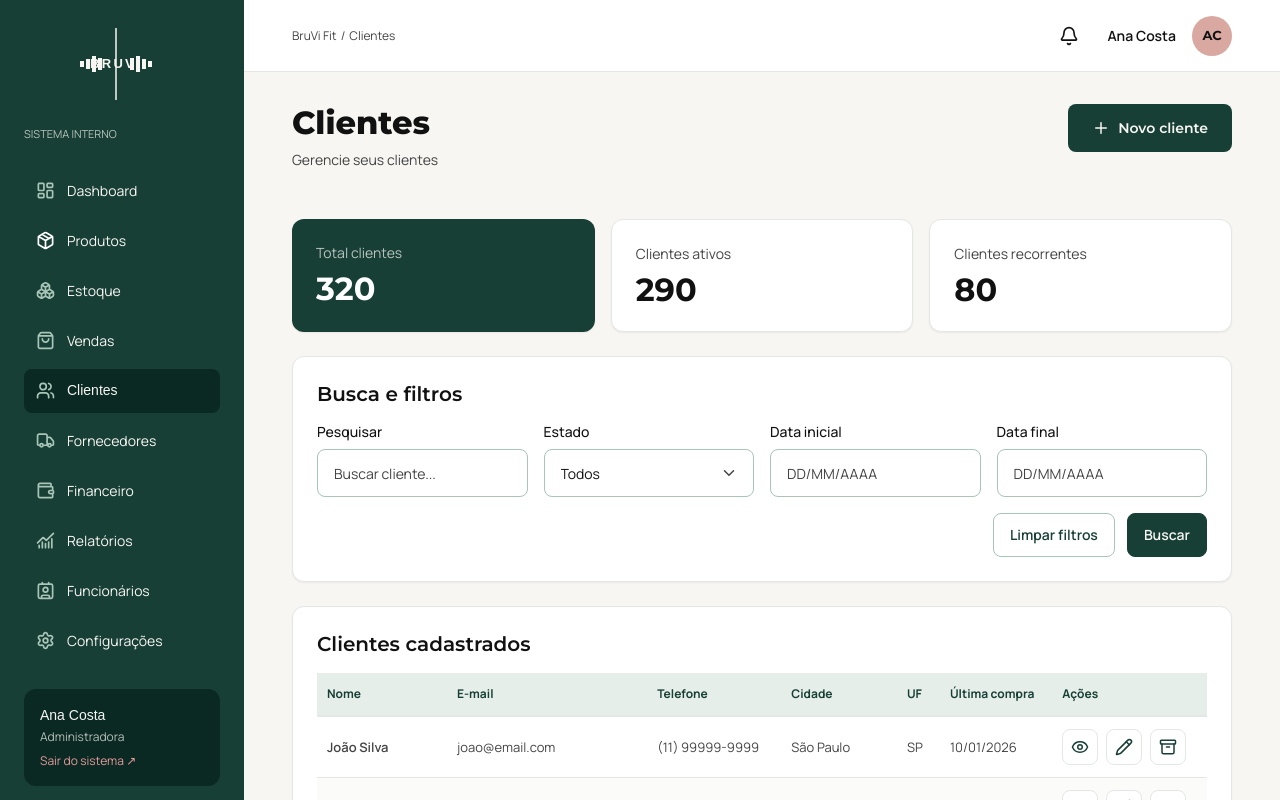
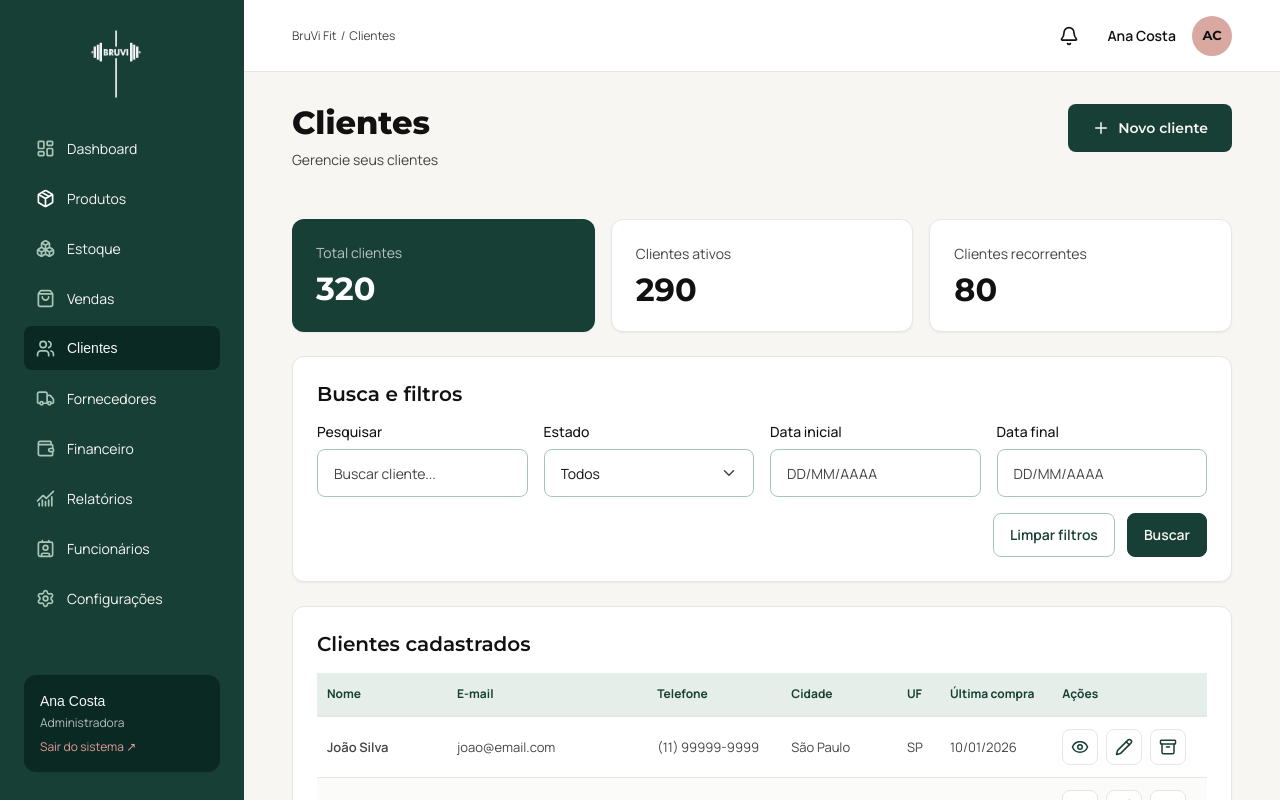
Before and after one commit to Cesar409-dot/Bruvifit, a React (Vite) app in the folder frontend/bruvifit_web/: page /acesso in a window 1280 px wide. Both pictures are taken after typing "name@example.com", "Sample123" into the empty fields and a click on the button "Entrar". Shown: the top 800 px of the page. Built offline with nearby package versions, Linux system fonts and the light colour scheme.

Commit message:
ajuste(identidade): padroniza logo no acesso e na navegação
Atualiza a logo utilizada no Sidebar e na tela de acesso.

Ajusta o tratamento visual da logo para manter contraste adequado nos fundos escuros da aplicação.

```diff
--- a/frontend/bruvifit_web/src/components/layout/Sidebar.jsx
+++ b/frontend/bruvifit_web/src/components/layout/Sidebar.jsx
@@ -1,44 +1,55 @@
-import { NavLink } from 'react-router-dom';
-import styles from './Sidebar.module.css';
-import dashboardIcon from '../../shared/assets/figma-products/3cbb5.svg';
-import productsIcon from '../../shared/assets/figma-products/ac10a.svg';
-import inventoryIcon from '../../shared/assets/figma-products/53f57.svg';
-import salesIcon from '../../shared/assets/figma-products/7acdd.svg';
-import clientsIcon from '../../shared/assets/figma-products/8f122.svg';
-import suppliersIcon from '../../shared/assets/figma-products/f8595.svg';
-import financeIcon from '../../shared/assets/figma-products/ae6b1.svg';
-import reportsIcon from '../../shared/assets/figma-products/05fd8.svg';
-import employeesIcon from '../../shared/assets/figma-products/7702e.svg';
-import settingsIcon from '../../shared/assets/figma-products/874fb.svg';
-import brandLogo from '../../assets/logo-bruvi.svg';
+import { NavLink } from "react-router-dom";
+import brandLogo from "../../assets/BRUVI_logo_sem_fundo.png";
+import clientsIcon from "../../shared/assets/figma-products/8f122.svg";
+import dashboardIcon from "../../shared/assets/figma-products/3cbb5.svg";
+import employeesIcon from "../../shared/assets/figma-products/7702e.svg";
+import financeIcon from "../../shared/assets/figma-products/ae6b1.svg";
+import inventoryIcon from "../../shared/assets/figma-products/53f57.svg";
+import productsIcon from "../../shared/assets/figma-products/ac10a.svg";
+import reportsIcon from "../../shared/assets/figma-products/05fd8.svg";
+import salesIcon from "../../shared/assets/figma-products/7acdd.svg";
+import settingsIcon from "../../shared/assets/figma-products/874fb.svg";
+import styles from "./Sidebar.module.css";
+import suppliersIcon from "../../shared/assets/figma-products/f8595.svg";
 
 const items = [
-  { to: '/dashboard', label: 'Dashboard', icon: dashboardIcon },
-  { to: '/produtos', label: 'Produtos', icon: productsIcon },
-  { to: '/estoque', label: 'Estoque', icon: inventoryIcon },
-  { to: '/vendas', label: 'Vendas', icon: salesIcon },
-  { to: '/clientes', label: 'Clientes', icon: clientsIcon },
-  { to: '/fornecedores', label: 'Fornecedores', icon: suppliersIcon },
-  { to: '/financeiro', label: 'Financeiro', icon: financeIcon },
-  { to: '/relatorios', label: 'Relatórios', icon: reportsIcon },
-  { to: '/funcionarios', label: 'Funcionários', icon: employeesIcon },
-  { to: '/configuracao', label: 'Configurações', icon: settingsIcon },
+  { to: "/dashboard", label: "Dashboard", icon: dashboardIcon },
+  { to: "/produtos", label: "Produtos", icon: productsIcon },
+  { to: "/estoque", label: "Estoque", icon: inventoryIcon },
+  { to: "/vendas", label: "Vendas", icon: salesIcon },
+  { to: "/clientes", label: "Clientes", icon: clientsIcon },
+  { to: "/fornecedores", label: "Fornecedores", icon: suppliersIcon },
+  { to: "/financeiro", label: "Financeiro", icon: financeIcon },
+  { to: "/relatorios", label: "Relatórios", icon: reportsIcon },
+  { to: "/funcionarios", label: "Funcionários", icon: employeesIcon },
+  { to: "/configuracao", label: "Configurações", icon: settingsIcon },
 ];
 
 export function Sidebar() {
   return (
     <aside className={styles.sidebar} aria-label="Navegação principal">
-      <NavLink className={styles.brand} to="/dashboard" aria-label="BruVi Fit, início">
+      <NavLink
+        className={styles.brand}
+        to="/dashboard"
+        aria-label="BruVi Fit, início"
+      >
         <img src={brandLogo} alt="BruVi Fit" />
       </NavLink>
-      <span className={styles.eyebrow}>SISTEMA INTERNO</span>
       <nav className={styles.nav}>
         {items.map((item) => (
           <NavLink
             key={item.to}
             to={item.to}
-            end={!(item.to === '/clientes' || item.to === '/produtos' || item.to === '/funcionarios')}
-            className={({ isActive }) => `${styles.link}${isActive ? ` ${styles.active}` : ''}`}
+            end={
+              !(
+                item.to === "/clientes" ||
+                item.to === "/produtos" ||
+                item.to === "/funcionarios"
+              )
+            }
+            className={({ isActive }) =>
+              `${styles.link}${isActive ? ` ${styles.active}` : ""}`
+            }
           >
             <img src={item.icon} alt="" />
             <span>{item.label}</span>
@@ -50,7 +61,13 @@ export function Sidebar() {
           <p className={styles.userName}>Ana Costa</p>
           <p className={styles.userRole}>Administradora</p>
         </div>
-        <button type="button" className={styles.logout} onClick={() => window.alert('Sessão encerrada com segurança.')}>Sair do sistema ↗</button>
+        <button
+          type="button"
+          className={styles.logout}
+          onClick={() => window.alert("Sessão encerrada com segurança.")}
+        >
+          Sair do sistema ↗
+        </button>
       </div>
     </aside>
   );
--- a/frontend/bruvifit_web/src/components/layout/Sidebar.module.css
+++ b/frontend/bruvifit_web/src/components/layout/Sidebar.module.css
@@ -47,6 +47,7 @@
 .brand img {
   width: 100%;
   height: 100%;
+  filter: brightness(0) invert(1);
   object-fit: contain;
 }
 
--- a/frontend/bruvifit_web/src/pages/acesso/ui/index.jsx
+++ b/frontend/bruvifit_web/src/pages/acesso/ui/index.jsx
@@ -1,6 +1,6 @@
 import { useNavigate } from 'react-router-dom';
 import { useAccessForm } from '../model/use-access-form.js';
-import logo from '../../../shared/assets/figma-products/logo-bruvifit-branca-sem-fundo.png';
+import logo from '../../../assets/BRUVI_logo_sem_fundo.png';
 import styles from './index.module.css';
 
 function ArrowIcon() {
--- a/frontend/bruvifit_web/src/pages/acesso/ui/index.module.css
+++ b/frontend/bruvifit_web/src/pages/acesso/ui/index.module.css
@@ -28,6 +28,7 @@
   display: block;
   width: min(100%, 260px);
   height: auto;
+  filter: brightness(0) invert(1);
   margin-top: 6px;
 }
 
```
